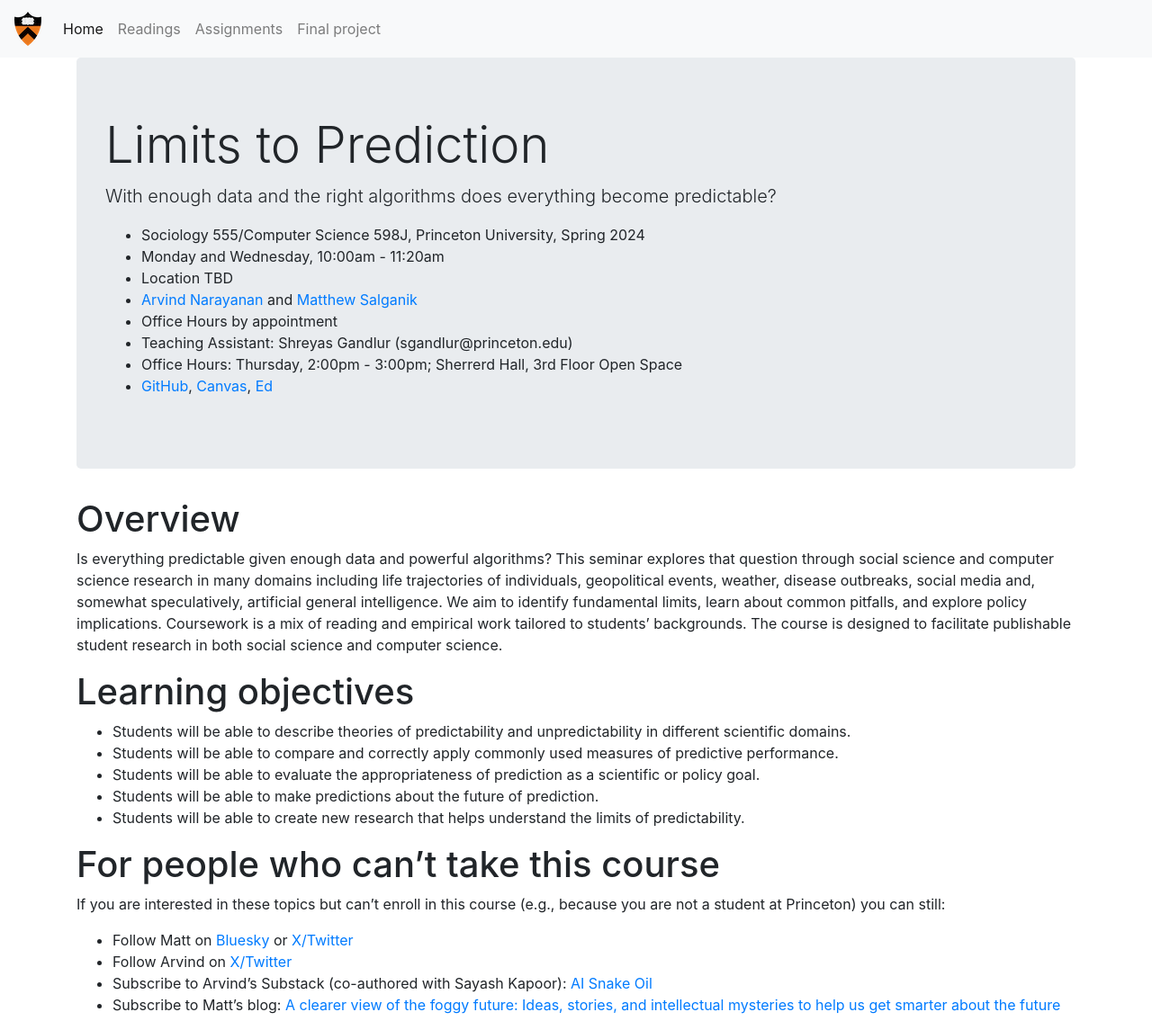
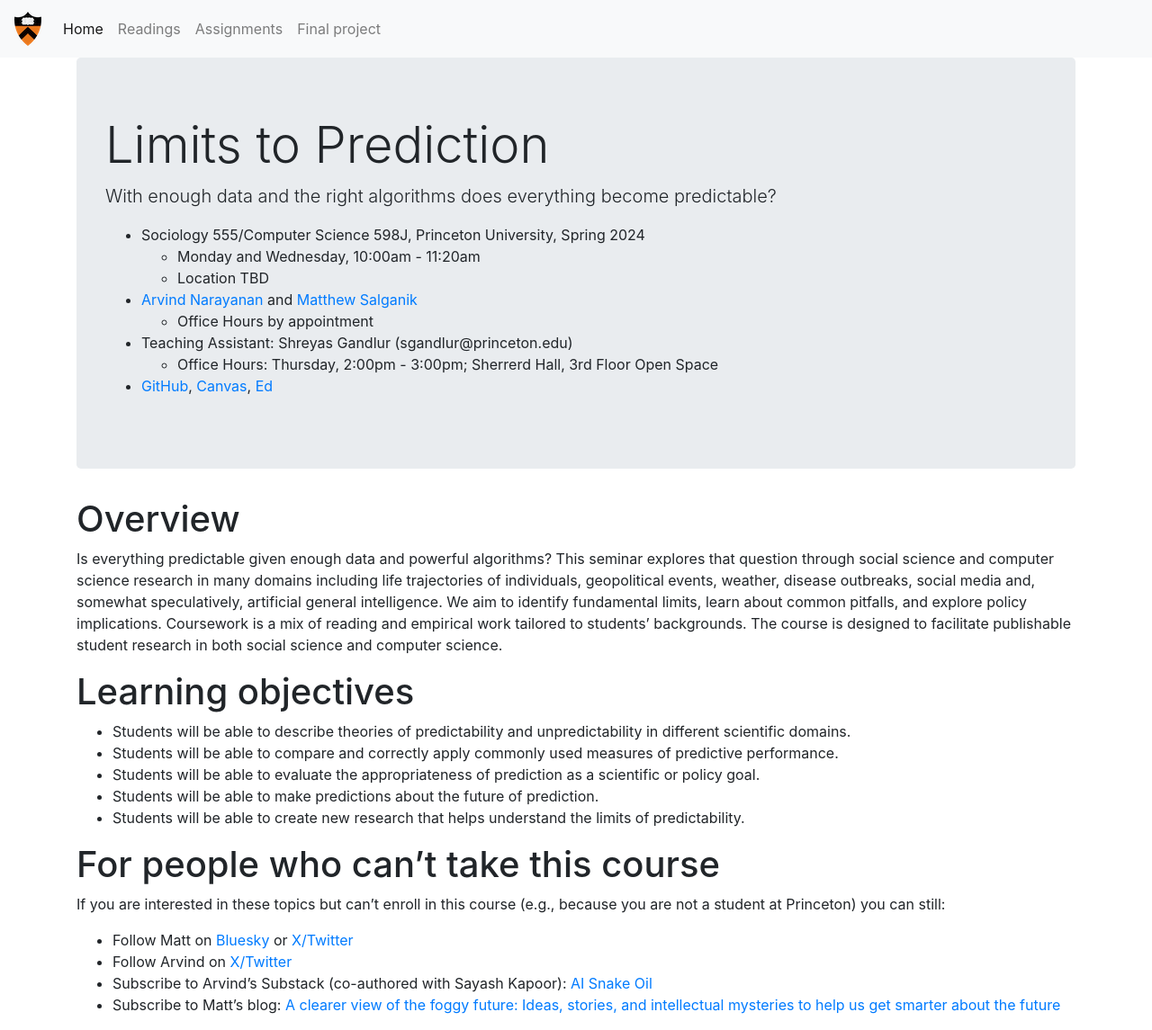
Before and after one commit to msalganik/soc555-cos598J_s2024, a Jekyll site: the page built from index.md, in a window 1280 px wide. Shown: the whole page at 90% size. Built offline with Jekyll 4.4.1, drawn with Linux system fonts in a browser that asks for light colours; comment, search, counter and statistics services are not loaded.

Commit message:
change bullet levels

```diff
--- a/index.md
+++ b/index.md
@@ -9,13 +9,22 @@ menuPosition: 1
   <h1 class="display-4">Limits to Prediction</h1>
   <p class="lead">With enough data and the right algorithms does everything become predictable?</p>
   <ul>
-    <li>Sociology 555/Computer Science 598J, Princeton University, Spring 2024</li>
-    <li>Monday and Wednesday, 10:00am - 11:20am</li>
-    <li>Location TBD</li>
-    <li><a href="https://www.cs.princeton.edu/~arvindn/">Arvind Narayanan</a> and <a href="https://www.princeton.edu/~mjs3/">Matthew Salganik</a></li>
-    <li>Office Hours by appointment</li>
-    <li>Teaching Assistant: Shreyas Gandlur (sgandlur@princeton.edu)</li>
-    <li>Office Hours: Thursday, 2:00pm - 3:00pm; Sherrerd Hall, 3rd Floor Open Space</li>
+    <li>Sociology 555/Computer Science 598J, Princeton University, Spring 2024
+        <ul>
+            <li>Monday and Wednesday, 10:00am - 11:20am</li>
+            <li>Location TBD</li>
+        </ul>
+    </li>
+    <li><a href="https://www.cs.princeton.edu/~arvindn/">Arvind Narayanan</a> and <a href="https://www.princeton.edu/~mjs3/">Matthew Salganik</a>
+        <ul>
+            <li>Office Hours by appointment</li>
+        </ul>
+    </li>
+    <li>Teaching Assistant: Shreyas Gandlur (sgandlur@princeton.edu)
+        <ul>
+            <li>Office Hours: Thursday, 2:00pm - 3:00pm; Sherrerd Hall, 3rd Floor Open Space</li>
+        </ul>
+    </li>
     <li><a href="https://github.com/msalganik/soc555-cos598J_s2024">GitHub</a>, <a href="https://princeton.instructure.com/courses/14448">Canvas</a>, <a href="https://edstem.org/us/courses/55406/discussion/">Ed</a></li>
   </ul>
 </div>
```
